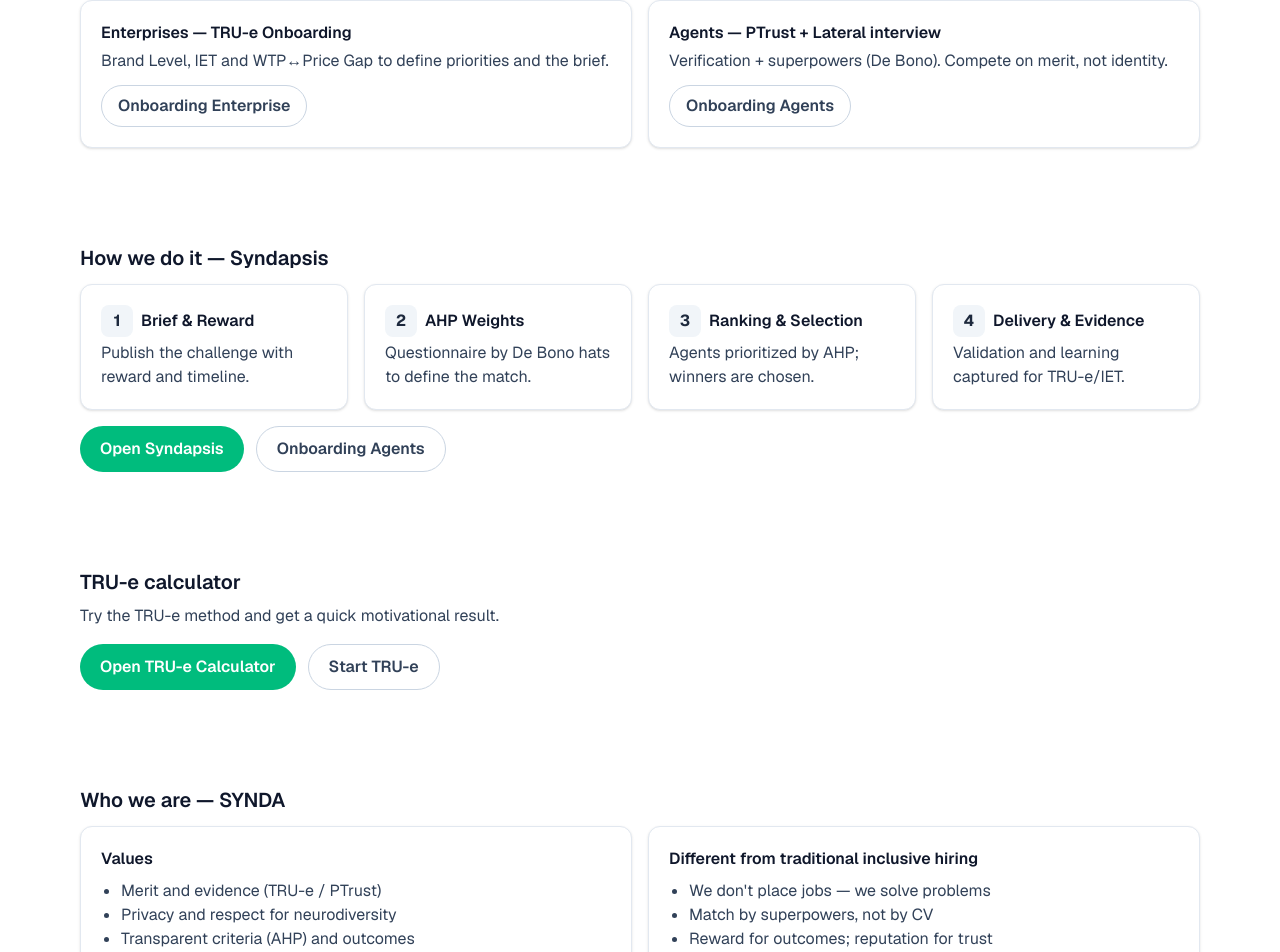
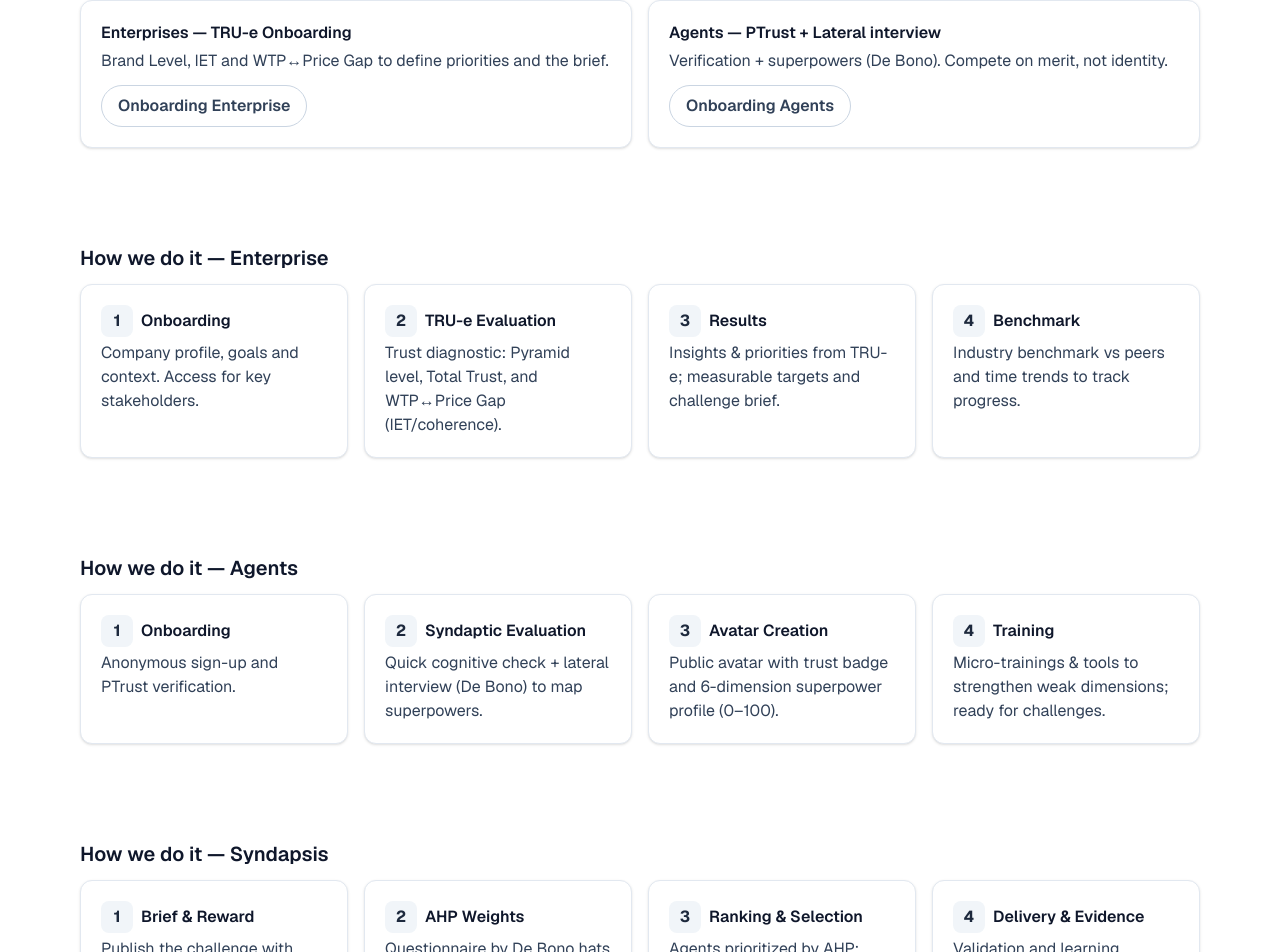
Before and after one commit to christopherrichardson25-SYNDA/syndaverse-dashboard, a Next.js app: page / in a window 1280 px wide. Shown: the part 1280-2232 px from the top of the page. Built offline with nearby package versions, Linux system fonts and the light colour scheme.

Commit message:
Update page.tsx

```diff
--- a/app/page.tsx
+++ b/app/page.tsx
@@ -140,7 +140,33 @@ export default function Home() {
         </div>
       </section>
 
-      {/* How we do it — Syndapsis (si ya tienes un componente, puedes sustituir esta sección por <HowWeDoIt />) */}
+{/* How we do it — Enterprise */}
+<section id="how-enterprise" className="bg-white">
+  <div className="container mx-auto max-w-6xl px-4 py-12">
+    <h2 className="mb-3 text-xl font-semibold text-slate-900">How we do it — Enterprise</h2>
+    <div className="grid gap-4 md:grid-cols-4">
+      <Step n="1" title="Onboarding" desc="Company profile, goals and context. Access for key stakeholders." />
+      <Step n="2" title="TRU-e Evaluation" desc="Trust diagnostic: Pyramid level, Total Trust, and WTP↔Price Gap (IET/coherence)." />
+      <Step n="3" title="Results" desc="Insights & priorities from TRU-e; measurable targets and challenge brief." />
+      <Step n="4" title="Benchmark" desc="Industry benchmark vs peers and time trends to track progress." />
+    </div>
+  </div>
+</section>
+
+{/* How we do it — Agents */}
+<section id="how-agents" className="bg-white">
+  <div className="container mx-auto max-w-6xl px-4 py-12">
+    <h2 className="mb-3 text-xl font-semibold text-slate-900">How we do it — Agents</h2>
+    <div className="grid gap-4 md:grid-cols-4">
+      <Step n="1" title="Onboarding" desc="Anonymous sign-up and PTrust verification." />
+      <Step n="2" title="Syndaptic Evaluation" desc="Quick cognitive check + lateral interview (De Bono) to map superpowers." />
+      <Step n="3" title="Avatar Creation" desc="Public avatar with trust badge and 6-dimension superpower profile (0–100)." />
+      <Step n="4" title="Training" desc="Micro-trainings & tools to strengthen weak dimensions; ready for challenges." />
+    </div>
+  </div>
+</section>
+
+{/* How we do it — Syndapsis */}
 <section id="how" className="bg-white">
   <div className="container mx-auto max-w-6xl px-4 py-12">
     <h2 className="mb-3 text-xl font-semibold text-slate-900">How we do it — Syndapsis</h2>
@@ -149,24 +175,6 @@ export default function Home() {
       <Step n="2" title="AHP Weights" desc="Questionnaire by De Bono hats to define the match." />
       <Step n="3" title="Ranking & Selection" desc="Agents prioritized by AHP; winners are chosen." />
       <Step n="4" title="Delivery & Evidence" desc="Validation and learning captured for TRU-e/IET." />
-          </div>
-          <div className="mt-4 flex flex-wrap gap-3">
-            <a
-              className="inline-flex items-center rounded-full bg-emerald-500 px-5 py-2.5 font-semibold text-white hover:bg-emerald-600"
-              href={REPOS.syndapsis}
-              target="_blank"
-              rel="noopener"
-            >
-              Open Syndapsis
-            </a>
-            <a
-              className="inline-flex items-center rounded-full border border-slate-300 px-5 py-2.5 font-semibold text-slate-700 hover:bg-slate-50"
-              href={REPOS.onboardingAgents}
-              target="_blank"
-              rel="noopener"
-            >
-              Onboarding Agents
-            </a>
     </div>
   </div>
 </section>
```
Lines whose indentation alone changed are shown as unchanged.
